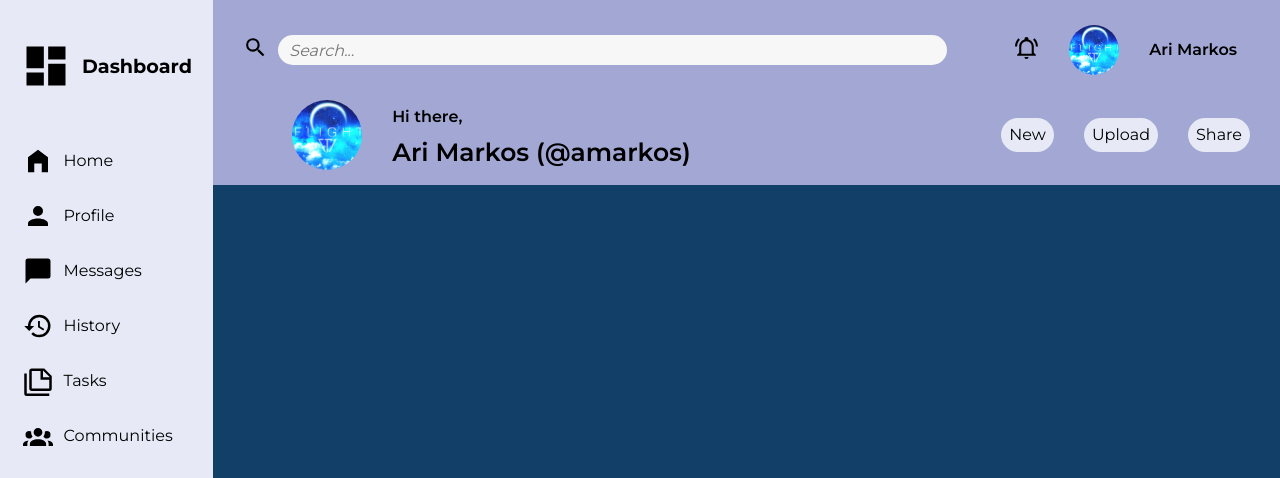
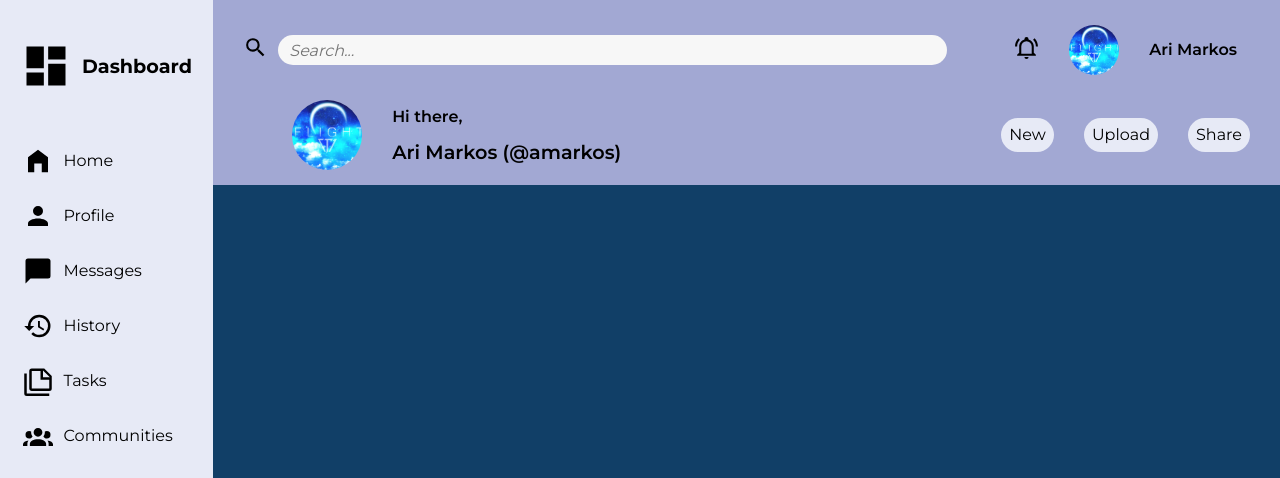
Before and after one commit to amarkos27/admin-dashboard, a website: page index.html in a window 1280 px wide. Shown: the top 478 px of the page. Drawn offline with nearby package versions, Linux system fonts and the light colour scheme.

Commit message:
Modify username font-size

```diff
--- a/style.css
+++ b/style.css
@@ -106,7 +106,7 @@ header img{
 }
 
 .username{
-    font-size: 25px;
+    font-size: max(15px, 1.5vw);
 }
 
 .action-buttons{
```
